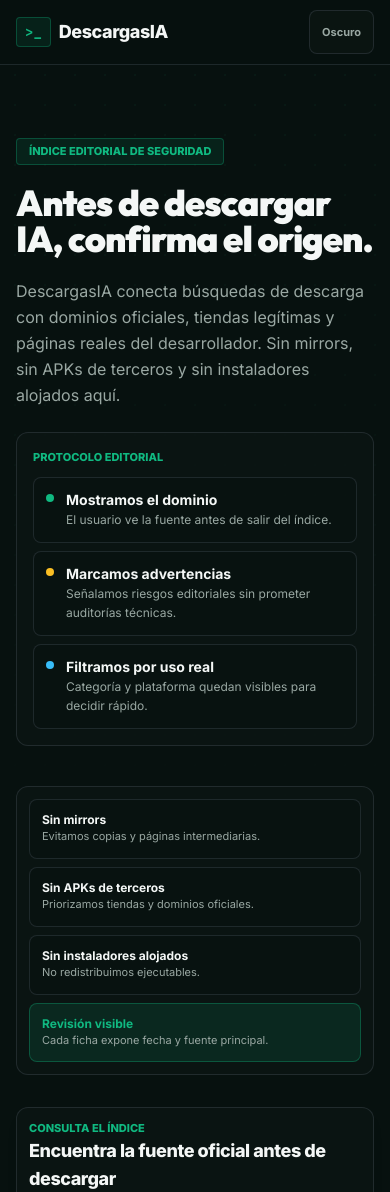
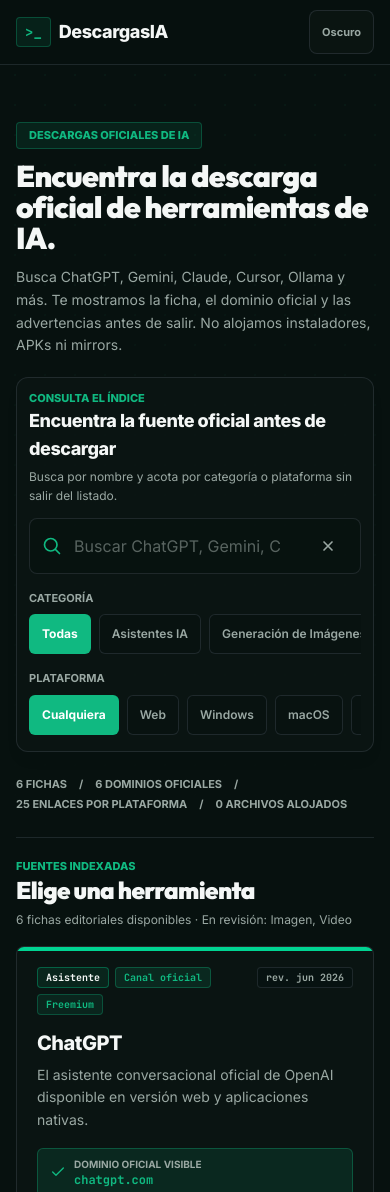
Before and after one commit to Gunz-cop/DescargasIA, an Astro site: page / in a window 390 px wide. Shown: the top 1192 px of the page. Built offline with nearby package versions, Linux system fonts and the light colour scheme; Astro itself is replaced by a stand-in of ours.

Commit message:
Refine mobile home conversion flow

```diff
--- a/src/components/SearchBar.astro
+++ b/src/components/SearchBar.astro
@@ -14,7 +14,7 @@
 ];
 ---
 
-<div class="w-full mb-8 rounded-xl border border-brand-card-border bg-brand-card-bg p-3 shadow-lg shadow-black/5 sm:p-4" aria-labelledby="buscador-ia-title">
+<div class="w-full mb-6 rounded-xl border border-brand-card-border bg-brand-card-bg p-3 shadow-lg shadow-black/5 sm:p-4" aria-labelledby="buscador-ia-title">
   <div class="mb-3 flex flex-col gap-1 sm:flex-row sm:items-end sm:justify-between">
     <div>
       <p class="text-[11px] font-black uppercase text-brand-primary">Consulta el índice</p>
@@ -22,7 +22,7 @@
         Encuentra la fuente oficial antes de descargar
       </label>
     </div>
-    <p class="max-w-sm text-xs leading-relaxed text-brand-text-muted">
+    <p id="search-helper" class="max-w-sm text-xs leading-relaxed text-brand-text-muted">
       Busca por nombre y acota por categoría o plataforma sin salir del listado.
     </p>
   </div>
@@ -34,6 +34,7 @@
     <input
       type="search"
       id="search-input"
+      aria-describedby="search-helper"
       placeholder="Buscar ChatGPT, Gemini, Claude, Ollama, Cursor..."
       autocomplete="off"
       class="min-w-0 flex-1 bg-transparent py-3 text-base text-brand-text placeholder-brand-text-muted/55 focus:outline-none"
--- a/src/layouts/BaseLayout.astro
+++ b/src/layouts/BaseLayout.astro
@@ -121,11 +121,11 @@
         </div>
 
         <div class="flex flex-wrap justify-center gap-6 text-xs font-medium text-brand-text-muted">
-          <a href="/acerca-de" class="hover:text-brand-text transition-colors">Acerca de</a>
-          <a href="/guias" class="hover:text-brand-text transition-colors">Guías SEO</a>
+          <a href="/categoria/asistentes-ia" class="hover:text-brand-text transition-colors">Asistentes</a>
+          <a href="/categoria/programacion" class="hover:text-brand-text transition-colors">Programación</a>
+          <a href="/categoria/modelos-locales" class="hover:text-brand-text transition-colors">Modelos locales</a>
           <a href="/aviso-legal" class="hover:text-brand-text transition-colors">Aviso Legal</a>
           <a href="/privacidad" class="hover:text-brand-text transition-colors">Privacidad</a>
-          <a href="/cookies" class="hover:text-brand-text transition-colors">Cookies</a>
         </div>
       </div>
       <div class="max-w-7xl mx-auto px-4 border-t border-brand-card-border/40 mt-8 pt-6 text-center text-[10px] text-brand-text-muted/60">
--- a/src/pages/index.astro
+++ b/src/pages/index.astro
@@ -65,6 +65,24 @@
   };
 });
 
+const pendingCategoryStats = categoryStats.filter((cat) => cat.count === 0);
+
+const getOfficialDomain = (url: string) => {
+  try {
+    return new URL(url).hostname.replace(/^www\./, '');
+  } catch {
+    return null;
+  }
+};
+
+const verifiedDomainsCount = new Set(
+  tools.map((tool) => getOfficialDomain(tool.data.officialWebsite)).filter(Boolean)
+).size;
+
+const platformLinksCount = tools.reduce((total, tool) => {
+  return total + Object.values(tool.data.platforms).filter(Boolean).length;
+}, 0);
+
 // Schema para el listado de herramientas
 const schemaItemList = {
   "@context": "https://schema.org",
@@ -83,93 +101,47 @@
 
 <BaseLayout title={pageTitle} description={pageDesc} jsonLd={schemaItemList}>
   <!-- Hero Section -->
-  <section class="relative py-10 sm:py-14" aria-labelledby="hero-title">
-    <div class="grid gap-6 lg:grid-cols-[1.15fr_0.85fr] lg:items-end">
-      <div>
-        <span class="mb-5 inline-flex items-center gap-2 rounded border border-brand-primary/30 bg-brand-primary/10 px-3 py-1 text-[11px] font-black uppercase text-brand-primary">
-          Índice editorial de seguridad
-        </span>
+  <section class="relative py-6 sm:py-10" aria-labelledby="hero-title">
+    <div class="max-w-4xl">
+      <span class="mb-3 inline-flex items-center gap-2 rounded border border-brand-primary/30 bg-brand-primary/10 px-3 py-1 text-[11px] font-black uppercase text-brand-primary">
+        Descargas oficiales de IA
+      </span>
 
-        <h1 id="hero-title" class="mb-5 max-w-4xl text-4xl font-black leading-[1.02] tracking-tight text-brand-text sm:text-6xl md:text-7xl font-['Outfit',sans-serif]">
-          Antes de descargar IA, confirma el origen.
-        </h1>
+      <h1 id="hero-title" class="mb-3 max-w-3xl text-3xl font-black leading-[1.04] tracking-tight text-brand-text sm:text-5xl md:text-6xl font-['Outfit',sans-serif]">
+        Encuentra la descarga oficial de herramientas de IA.
+      </h1>
 
-        <p class="max-w-2xl text-base leading-relaxed text-brand-text-muted sm:text-lg">
-          DescargasIA conecta búsquedas de descarga con dominios oficiales, tiendas legítimas y páginas reales del desarrollador. Sin mirrors, sin APKs de terceros y sin instaladores alojados aquí.
-        </p>
+      <p class="max-w-2xl text-sm leading-relaxed text-brand-text-muted sm:text-lg">
+        Busca ChatGPT, Gemini, Claude, Cursor, Ollama y más. Te mostramos la ficha, el dominio oficial y las advertencias antes de salir. No alojamos instaladores, APKs ni mirrors.
+      </p>
+
+      <div class="mt-5">
+        <SearchBar />
       </div>
 
-      <aside class="rounded-xl border border-brand-card-border bg-brand-card-bg p-4" aria-label="Protocolo editorial">
-        <p class="mb-3 text-[11px] font-black uppercase text-brand-primary">Protocolo editorial</p>
-        <div class="grid gap-2">
-          <div class="flex items-start gap-3 rounded-lg border border-brand-card-border bg-brand-bg/35 p-3">
-            <span class="mt-1 h-2 w-2 shrink-0 rounded-full bg-brand-success" aria-hidden="true"></span>
-            <div>
-              <p class="text-sm font-bold text-brand-text">Mostramos el dominio</p>
-              <p class="text-xs leading-relaxed text-brand-text-muted">El usuario ve la fuente antes de salir del índice.</p>
-            </div>
-          </div>
-          <div class="flex items-start gap-3 rounded-lg border border-brand-card-border bg-brand-bg/35 p-3">
-            <span class="mt-1 h-2 w-2 shrink-0 rounded-full bg-brand-warning-text" aria-hidden="true"></span>
-            <div>
-              <p class="text-sm font-bold text-brand-text">Marcamos advertencias</p>
-              <p class="text-xs leading-relaxed text-brand-text-muted">Señalamos riesgos editoriales sin prometer auditorías técnicas.</p>
-            </div>
-          </div>
-          <div class="flex items-start gap-3 rounded-lg border border-brand-card-border bg-brand-bg/35 p-3">
-            <span class="mt-1 h-2 w-2 shrink-0 rounded-full bg-brand-secondary" aria-hidden="true"></span>
-            <div>
-              <p class="text-sm font-bold text-brand-text">Filtramos por uso real</p>
-              <p class="text-xs leading-relaxed text-brand-text-muted">Categoría y plataforma quedan visibles para decidir rápido.</p>
-            </div>
-          </div>
-        </div>
-      </aside>
-    </div>
-  </section>
-
-  <section class="mb-8" aria-label="Principios de confianza">
-    <div class="grid gap-2 rounded-xl border border-brand-card-border bg-brand-card-bg p-3 sm:grid-cols-4">
-      <div class="rounded-lg border border-brand-card-border bg-brand-bg/35 px-3 py-3">
-        <p class="text-xs font-bold text-brand-text">Sin mirrors</p>
-        <p class="text-[11px] leading-relaxed text-brand-text-muted">Evitamos copias y páginas intermediarias.</p>
-      </div>
-      <div class="rounded-lg border border-brand-card-border bg-brand-bg/35 px-3 py-3">
-        <p class="text-xs font-bold text-brand-text">Sin APKs de terceros</p>
-        <p class="text-[11px] leading-relaxed text-brand-text-muted">Priorizamos tiendas y dominios oficiales.</p>
-      </div>
-      <div class="rounded-lg border border-brand-card-border bg-brand-bg/35 px-3 py-3">
-        <p class="text-xs font-bold text-brand-text">Sin instaladores alojados</p>
-        <p class="text-[11px] leading-relaxed text-brand-text-muted">No redistribuimos ejecutables.</p>
-      </div>
-      <div class="rounded-lg border border-brand-success-border bg-brand-success-bg px-3 py-3">
-        <p class="text-xs font-bold text-brand-success">Revisión visible</p>
-        <p class="text-[11px] leading-relaxed text-brand-text-muted">Cada ficha expone fecha y fuente principal.</p>
+      <div class="flex flex-wrap gap-x-3 gap-y-1 text-[11px] font-bold uppercase text-brand-text-muted" aria-label="Señales de confianza del índice">
+        <span>{sortedTools.length} fichas</span>
+        <span aria-hidden="true">/</span>
+        <span>{verifiedDomainsCount} dominios oficiales</span>
+        <span aria-hidden="true">/</span>
+        <span>{platformLinksCount} enlaces por plataforma</span>
+        <span aria-hidden="true">/</span>
+        <span>0 archivos alojados</span>
       </div>
     </div>
   </section>
 
   <!-- Buscador y Filtros -->
   <section id="directorio" class="scroll-mt-20">
-    <SearchBar />
-
-    <div class="mb-7 grid gap-3 sm:grid-cols-2 lg:grid-cols-5" aria-label="Categorías editoriales">
-      {categoryStats.map((cat) => (
-        <a href={`/categoria/${cat.slug}`} class={`group relative overflow-hidden rounded-xl border p-4 transition-colors hover:border-brand-primary/40 ${cat.surface}`}>
-          <span class={`absolute inset-x-0 top-0 h-1 ${cat.accent}`} aria-hidden="true"></span>
-          <span class="font-mono text-[10px] font-bold uppercase text-brand-text-muted">{cat.countLabel}</span>
-          <p class="mt-2 text-sm font-black text-brand-text group-hover:text-brand-primary">{cat.name}</p>
-          <p class="mt-1 text-[11px] leading-relaxed text-brand-text-muted">{cat.description}</p>
-        </a>
-      ))}
-    </div>
-
-    <div class="mb-4 flex flex-col gap-1 sm:flex-row sm:items-end sm:justify-between">
+    <div class="mb-4 flex flex-col gap-1 border-t border-brand-card-border pt-5 sm:flex-row sm:items-end sm:justify-between">
       <div>
         <p class="text-[11px] font-black uppercase text-brand-primary">Fuentes indexadas</p>
-        <h2 class="text-2xl font-black tracking-tight text-brand-text font-['Outfit',sans-serif]">Herramientas verificadas</h2>
+        <h2 class="text-2xl font-black tracking-tight text-brand-text font-['Outfit',sans-serif]">Elige una herramienta</h2>
       </div>
-      <p class="text-xs text-brand-text-muted">{sortedTools.length} fichas editoriales disponibles</p>
+      <p class="text-xs leading-relaxed text-brand-text-muted">
+        {sortedTools.length} fichas editoriales disponibles
+        {pendingCategoryStats.length > 0 && ` · En revisión: ${pendingCategoryStats.map((cat) => cat.name).join(', ')}`}
+      </p>
     </div>
 
     <!-- Grid de Herramientas -->
```
